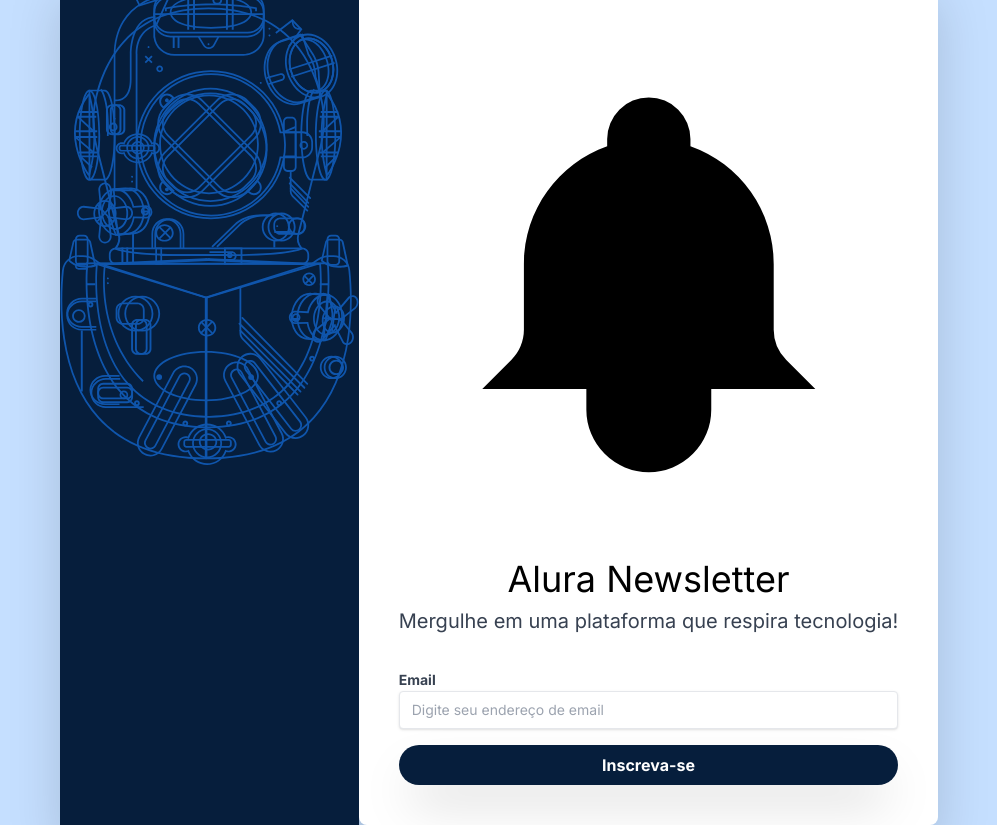
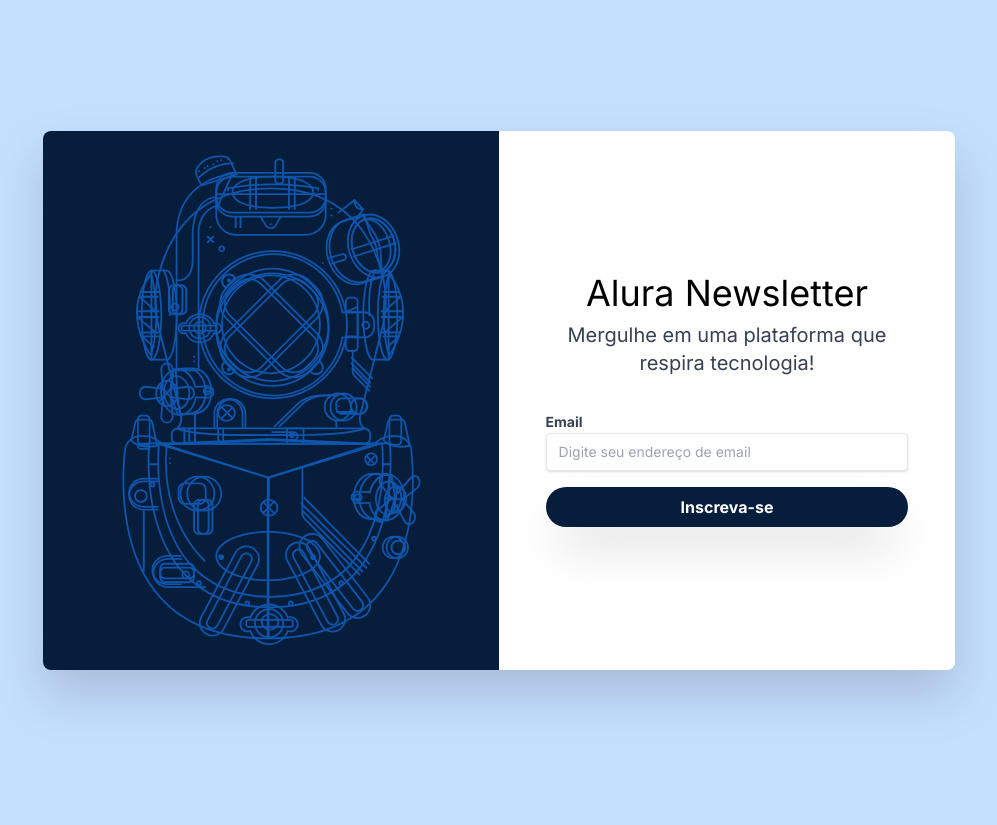
Before and after one commit to gafanhotoalexandre/alura-newsletter-subscribe, a plain HTML site: page newsletter.html in a window 1280 px wide. Shown: the whole page, without its empty margins (141-1138 px from the left). After the commit the page ends 800 px from the top, so only its background shows below. Drawn offline with nearby package versions, Linux system fonts and the light colour scheme.

Commit message:
adaptando responsividade

```diff
--- a/newsletter.html
+++ b/newsletter.html
@@ -32,15 +32,17 @@
 
 <body class="bg-blue-light font-inter flex justify-center items-center h-screen">
 
-    <main class="flex px-6 drop-shadow-2xl">
+    <main class="flex px-6 drop-shadow-2xl lg:w-3/4">
 
-        <section class="bg-blue-dark hidden lg:block">
-            <img class="" src="image/icone-mergulhador.svg" alt="icone de mergulhador">
+        <!-- left side -->
+        <section class="bg-blue-dark hidden lg:block lg:w-1/2 rounded-l-lg">
+            <img class="p-6 mx-auto" src="image/icone-mergulhador.svg" alt="icone de mergulhador">
         </section>
 
-        <section class="bg-white p-10 flex flex-col gap-6 rounded-lg">
+        <!-- right side -->
+        <section class="bg-white p-10 flex flex-col items-center justify-center gap-6 rounded-lg lg:rounded-l-none lg:w-1/2">
 
-            <div class="">
+            <div class="hidden">
                 <svg class=""
                     width="35" height="20" viewBox="0 0 44 20" fill="none" xmlns="http://www.w3.org/2000/svg">
                     <path d="M41.1738 0.994633C40.8556 1.10918 40.6199 1.34129 40.4506 1.70905C40.3201 1.99542 40.2881 2.17026 40.3041 2.53199C40.3178 2.86056 40.3659 3.0776 40.4734 3.28861C40.5444 3.42728 41.7665 5.17565 41.9221 5.36254C41.9748 5.42584 42.0984 5.52834 42.1945 5.58561C42.3661 5.69413 42.373 5.69714 42.6545 5.69714C42.9291 5.69714 42.9474 5.69413 43.1237 5.59465C43.3663 5.45599 43.5722 5.19373 43.6912 4.86818C43.8034 4.56673 43.8285 4.34366 43.7874 4.00303C43.753 3.69255 43.7004 3.52374 43.5814 3.31574C43.4784 3.13789 42.4096 1.60958 42.2242 1.37445C41.9519 1.03081 41.5171 0.874056 41.1738 0.994633Z" />
```
